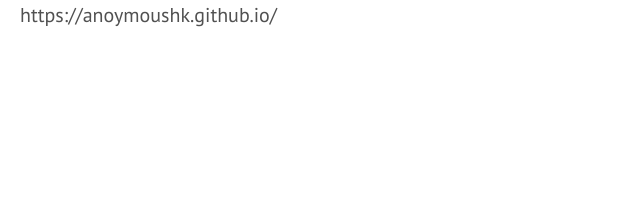
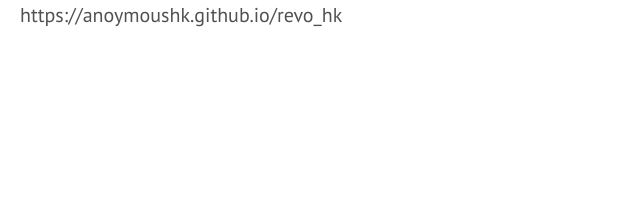
Before and after one commit to anonymous-hk/revo_hk, a Jekyll site: the page built from index.html, in a window 1280 px wide. Shown: the top 198 px of the page, without its empty margins (0-640 px from the left). Built offline with Jekyll 4.4.1, drawn with Linux system fonts in a browser that asks for light colours; part of the change alters nothing that is shown.

Commit message:
bundle update

```diff
--- a/_config.yml
+++ b/_config.yml
@@ -11,5 +11,5 @@ tagline: 'hk_protest'
 description: Reclaim Hong Kong, Revoution of Our Times
 timezone: Europe/Berlin
 baseurl: /
-url: https://anoymoushk.github.io/
+url: https://anoymoushk.github.io/revo_hk
 color: "#fec11e"
```
